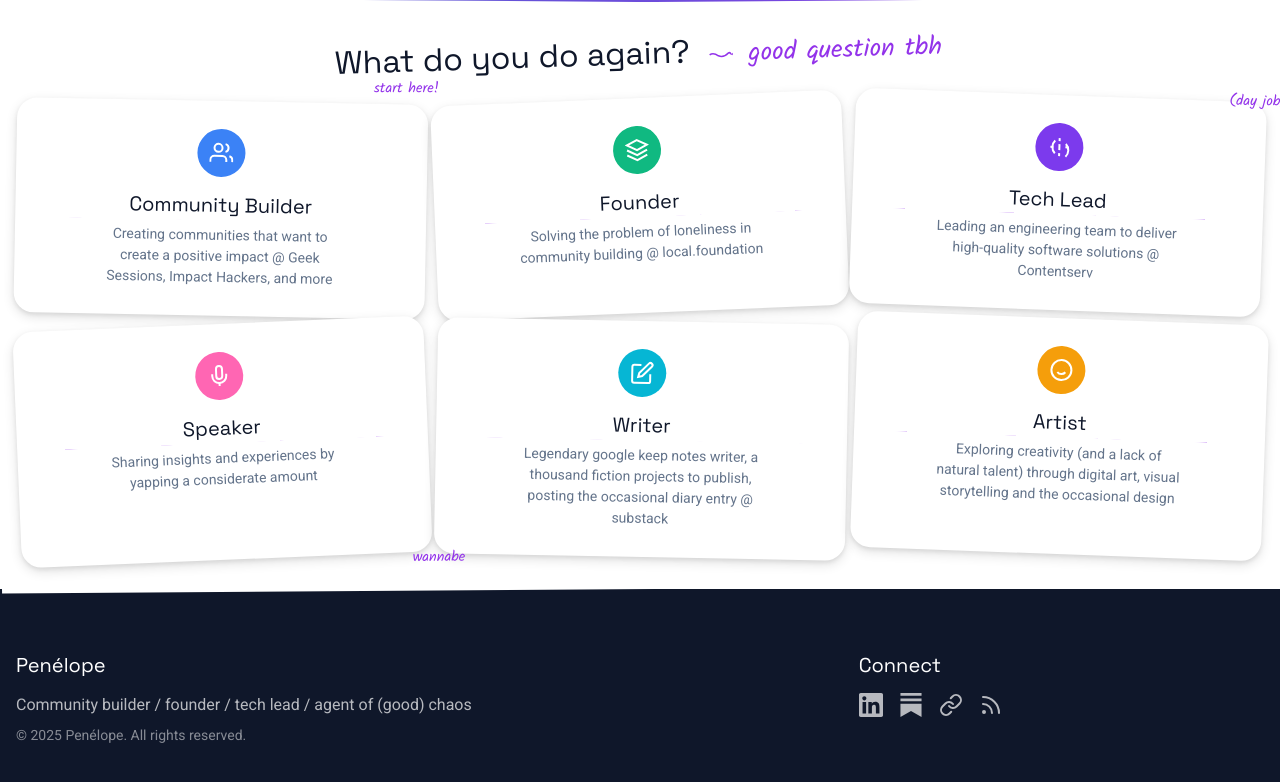
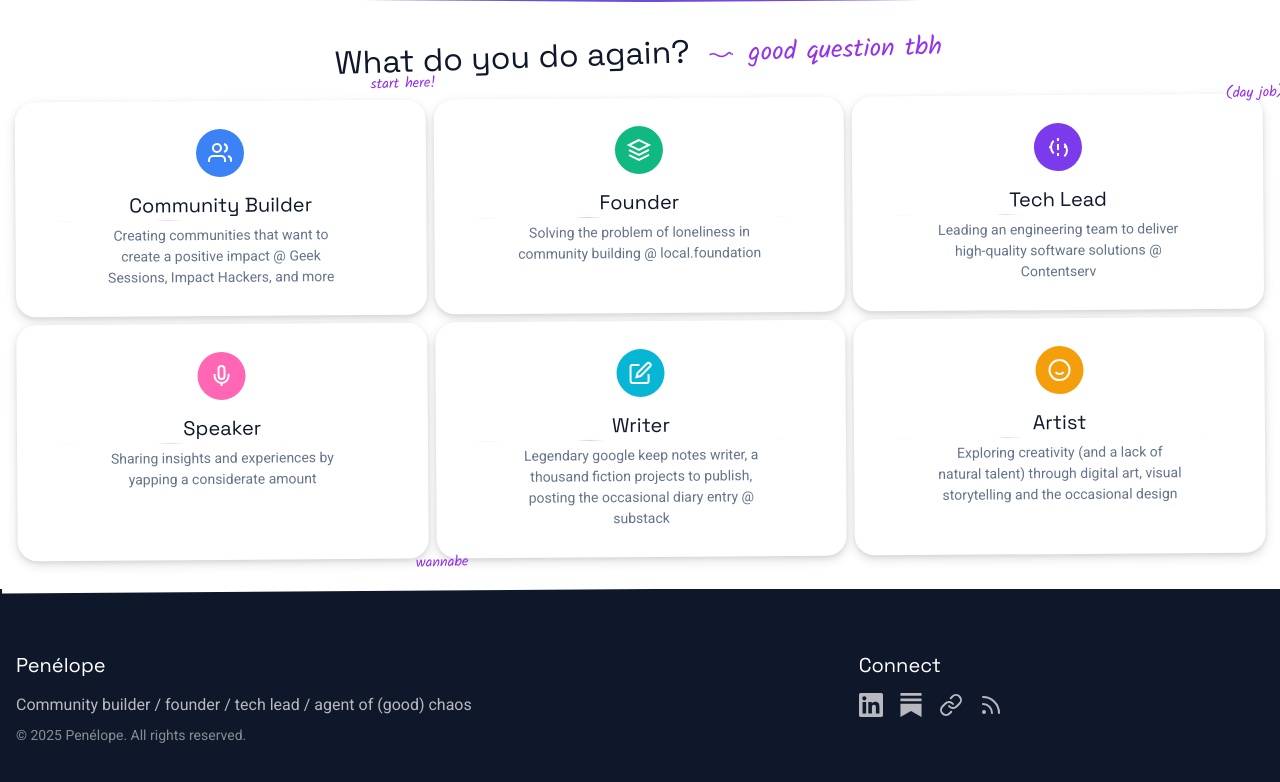
Before and after one commit to penelopeg/penelopeg.github.io, a SvelteKit app: page / in a window 1280 px wide. Shown: the part 1095-1877 px from the top of the page. Built offline with nearby package versions, Linux system fonts and the light colour scheme.

Commit message:
css changes to cards, new favicon

```diff
--- a/src/app.css
+++ b/src/app.css
@@ -320,8 +320,20 @@
     box-shadow: 0 4px 12px rgba(0, 0, 0, 0.12), 0 2px 4px rgba(0, 0, 0, 0.08);
   }
 
+  /* Cards: no tilt by default, tilt on hover */
+  .wonky-border.chaos-rotate-1,
+  .wonky-border.chaos-rotate-2,
+  .wonky-border.chaos-rotate-3,
+  .wonky-border.chaos-rotate-4 {
+    transform: none;
+  }
+
+  .wonky-border.chaos-rotate-1:hover { transform: translateY(-4px) rotate(2deg); }
+  .wonky-border.chaos-rotate-2:hover { transform: translateY(-4px) rotate(-1.5deg); }
+  .wonky-border.chaos-rotate-3:hover { transform: translateY(-4px) rotate(3deg); }
+  .wonky-border.chaos-rotate-4:hover { transform: translateY(-4px) rotate(-2.5deg); }
+
   .wonky-border:hover {
-    transform: translateY(-4px) rotate(var(--initial-rotation, 0deg));
     box-shadow: 0 8px 20px rgba(0, 0, 0, 0.16), 0 4px 8px rgba(0, 0, 0, 0.12);
   }
 
@@ -352,15 +364,27 @@
   }
 
   .chaos-grid > *:nth-child(odd) {
-    transform: rotate(1.5deg);
+    transform: none;
   }
 
   .chaos-grid > *:nth-child(even) {
-    transform: rotate(-2deg);
+    transform: none;
   }
 
   .chaos-grid > *:nth-child(3n) {
-    transform: rotate(2.5deg);
+    transform: none;
+  }
+
+  .chaos-grid > *:nth-child(odd):hover {
+    transform: translateY(-4px) rotate(1.5deg);
+  }
+
+  .chaos-grid > *:nth-child(even):hover {
+    transform: translateY(-4px) rotate(-2deg);
+  }
+
+  .chaos-grid > *:nth-child(3n):hover {
+    transform: translateY(-4px) rotate(2.5deg);
   }
 
   /* Paper texture background */
--- a/src/app.html
+++ b/src/app.html
@@ -2,7 +2,8 @@
 <html lang="en">
 	<head>
 		<meta charset="utf-8" />
-		<link rel="icon" href="%sveltekit.assets%/favicon.png" />
+		<link rel="icon" type="image/svg+xml" href="%sveltekit.assets%/favicon.svg" />
+		<link rel="icon" type="image/png" href="%sveltekit.assets%/favicon.png" />
 		<meta name="viewport" content="width=device-width, initial-scale=1" />
 		%sveltekit.head%
 	</head>
```
Also changed, not shown: static/favicon.svg (added), 1 other file (tests, documents, lock files or other folders).
